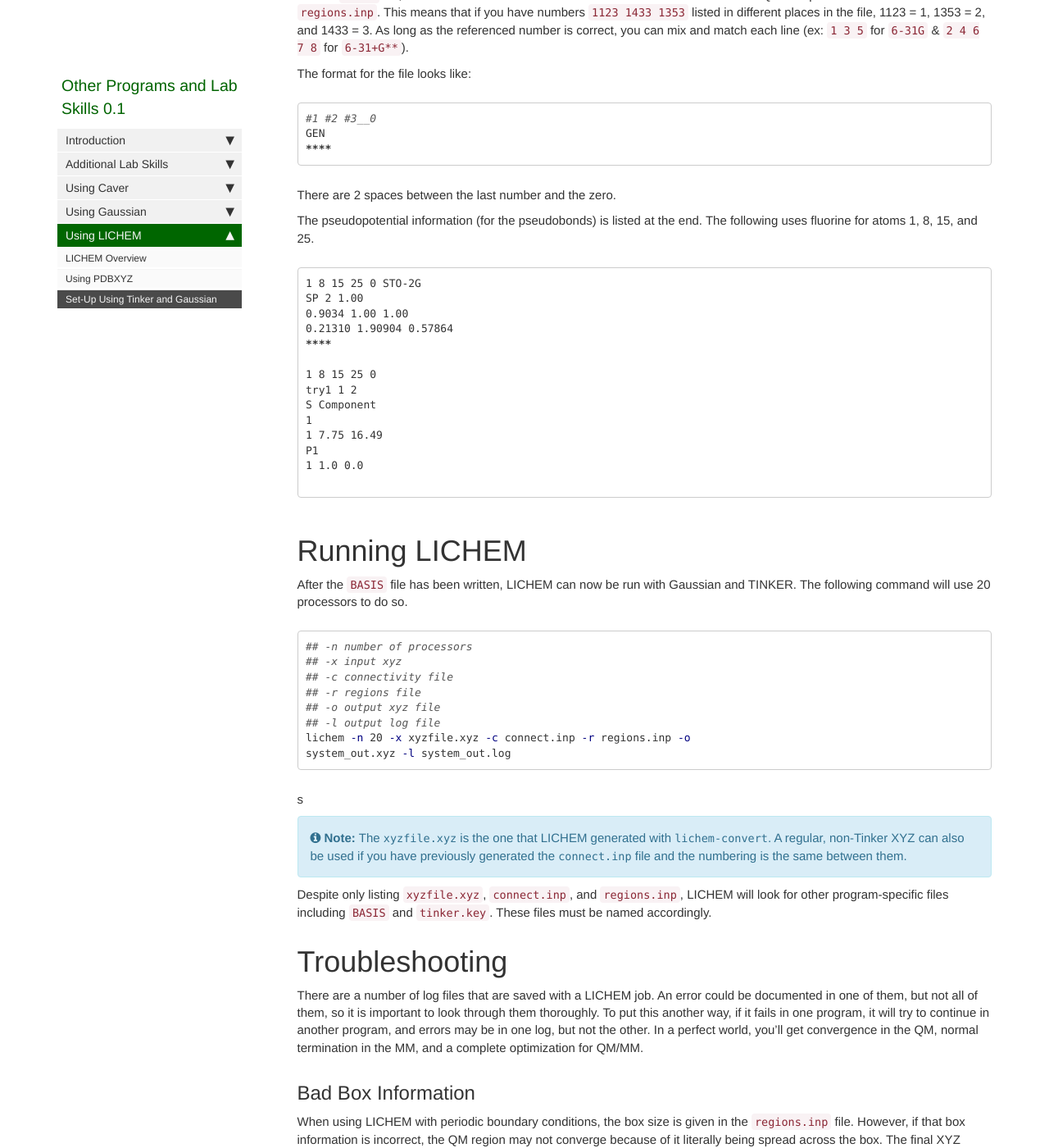
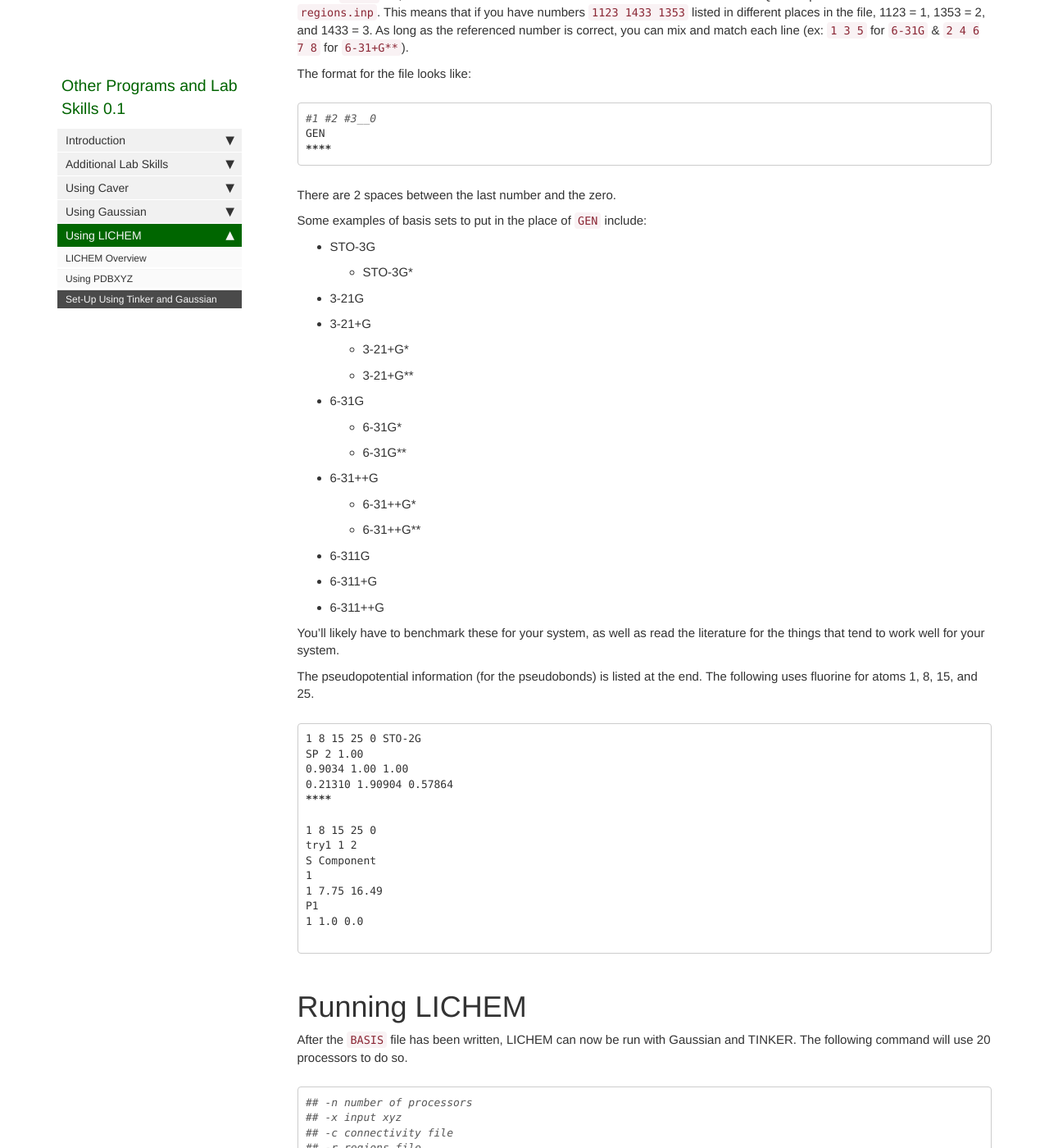
Before and after one commit to emleddin/comp-chem-website, a Jekyll site: the page built from pages/other_skills/Otherguide-lichem-tg-setup.md, in a window 1280 px wide and 1400 px high, scrolled down 3790 px. Shown: the whole window at 82% size. Built offline with Jekyll 4.4.1, drawn with Linux system fonts in a browser that asks for light colours; comment, search, counter and statistics services are not loaded.

Commit message:
Add basis set info

````diff
--- a/pages/other_skills/Otherguide-lichem-tg-setup.md
+++ b/pages/other_skills/Otherguide-lichem-tg-setup.md
@@ -212,6 +212,26 @@ GEN
 ```
 There are 2 spaces between the last number and the zero.
 
+Some examples of basis sets to put in the place of `GEN` include:
+- STO-3G
+    - STO-3G*
+- 3-21G
+- 3-21+G
+    - 3-21+G*
+    - 3-21+G**
+- 6-31G
+    - 6-31G*
+    - 6-31G**
+- 6-31++G
+    - 6-31++G*
+    - 6-31++G**
+- 6-311G
+- 6-311+G
+- 6-311++G
+
+You'll likely have to benchmark these for your system, as well as read the
+literature for the things that tend to work well for your system.
+
 The pseudopotential information (for the pseudobonds) is listed at the end.
 The following uses fluorine for atoms 1, 8, 15, and 25.
 ```bash
@@ -247,7 +267,7 @@ The following command will use 20 processors to do so.
 lichem -n 20 -x xyzfile.xyz -c connect.inp -r regions.inp -o
 system_out.xyz -l system_out.log
 ```
-s
+
 {% include note.html content="The `xyzfile.xyz` is the one that LICHEM
 generated with `lichem-convert`. A regular, non-Tinker XYZ can also be used
 if you have previously generated the `connect.inp` file and the numbering
````
